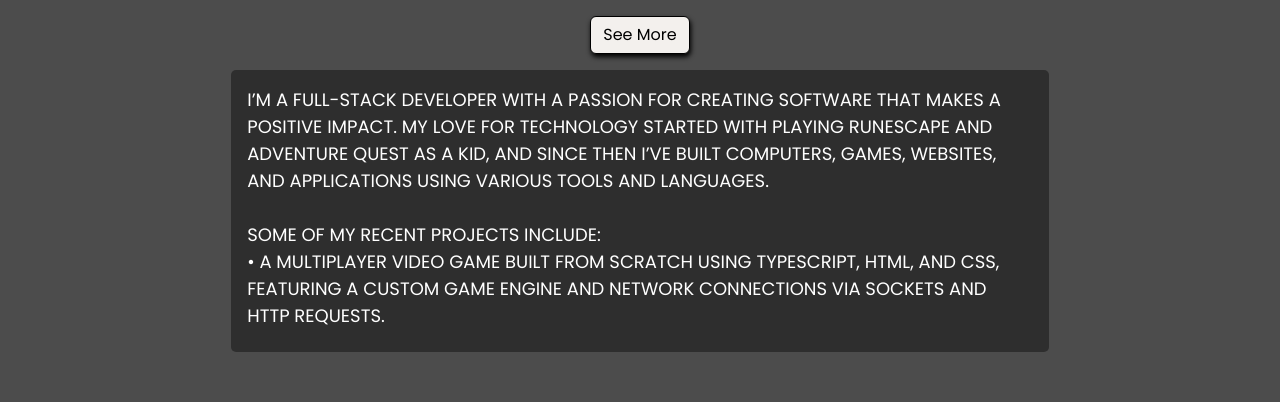
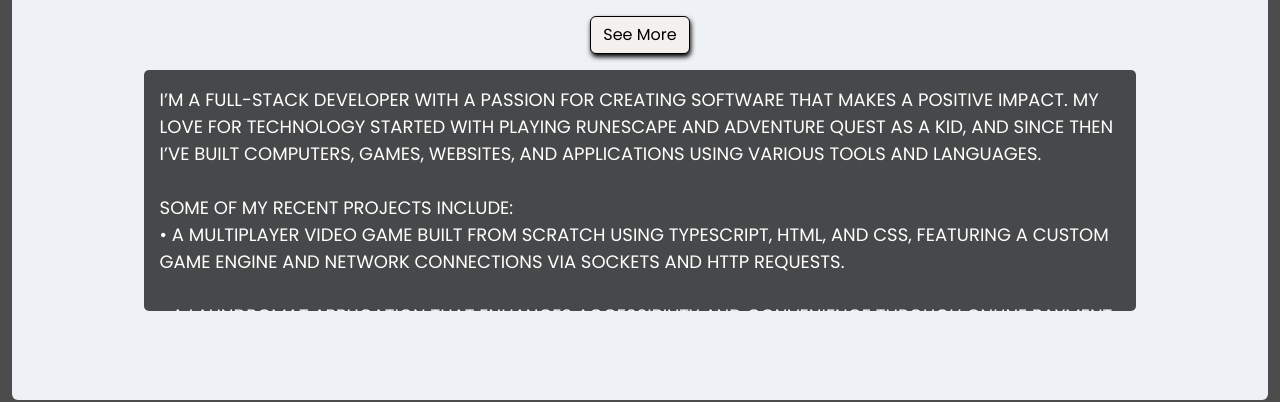
Before and after one commit to 0112Derrick/PersonalPage-aboutme, a React (Create React App) app: page /#/ in a window 1280 px wide. Shown: the part 1048-1450 px from the top of the page. Built offline with nearby package versions, Linux system fonts and the light colour scheme.

Commit message:
Update to profile bg css

```diff
--- a/src/App.css
+++ b/src/App.css
@@ -54,6 +54,10 @@ body {
 
 .bg-color-3 {
   background-color: var(--site-alternate-color);
+}
+
+.bg-color-4 {
+  background-color: var(--bg-1);
 }
 
 .gap {
@@ -466,12 +470,12 @@ header {
 }
 
 .text {
-  background: rgba(0, 0, 0, 0.4);
+  background: rgba(0, 0, 0, 0.7);
   text-transform: uppercase;
   padding: 1rem;
   font-size: large;
   border-radius: 5px;
-  width: 70%;
+  width: 85%;
 }
 
 .text-align-left {
--- a/src/Profile.tsx
+++ b/src/Profile.tsx
@@ -18,8 +18,11 @@ export function Profile() {
   };
 
   return (
-    <div >
-      <Container className="padding-sm margin-inline-sm rounded" fluid>
+    <div>
+      <Container
+        className="padding-sm margin-inline-sm rounded bg-color-4"
+        fluid
+      >
         <Row
           className="grid grid-col-repeat-auto align-items-center justify-center padding-sm"
           ref={rowRef}
```
